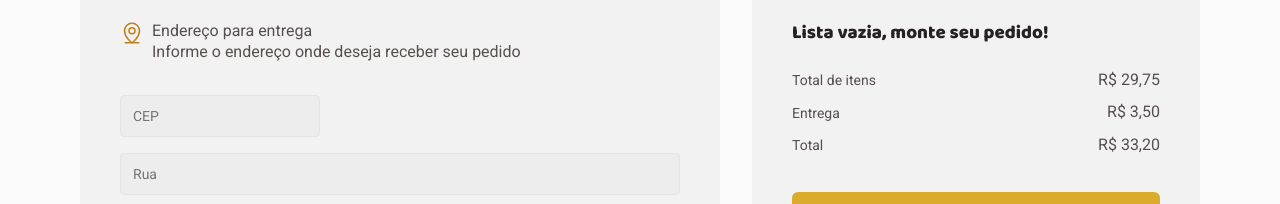
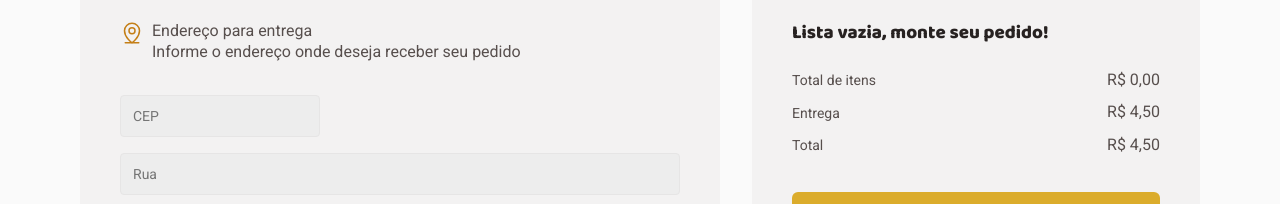
Before and after one commit to Cipriano99/ignite-coffee-delivery, a React (Vite) app: page /cart in a window 1280 px wide. Shown: the part 210-414 px from the top of the page. Built offline with nearby package versions, Linux system fonts and the light colour scheme.

Commit message:
feat(pricing): add currency formatter to price

```diff
--- a/src/components/MenuCardCoffee/index.tsx
+++ b/src/components/MenuCardCoffee/index.tsx
@@ -3,6 +3,7 @@ import { ShoppingCartSimple } from 'phosphor-react'
 import { InputCounter } from '../InputCounter'
 import { useCartCoffees } from '../../hooks/useCartCoffees'
 import { useState } from 'react'
+import { getCurrencyPrice } from '../../utils/getCurrencyPrice'
 
 interface CoffeeData {
   name: string
@@ -16,7 +17,9 @@ interface MenuCardCoffeeProps {
 }
 
 export const MenuCardCoffee = ({ dataCoffee }: MenuCardCoffeeProps) => {
-  const { name, tag, description, src, price } = dataCoffee
+  const { name, tag, description, src, price: hardPrice } = dataCoffee
+  const price = getCurrencyPrice(hardPrice)
+
   const { addNewCoffee } = useCartCoffees()
   const [coffeeQuantity, setCoffeeQuantity] = useState(1)
 
@@ -45,7 +48,7 @@ export const MenuCardCoffee = ({ dataCoffee }: MenuCardCoffeeProps) => {
       <div>
         <Price>
           <span>R$</span>
-          <h4>{price}</h4>
+          <h4>{price.slice(3)}</h4>
         </Price>
 
         <Actions>
--- a/src/pages/Cart/OrderDetails/index.tsx
+++ b/src/pages/Cart/OrderDetails/index.tsx
@@ -1,10 +1,20 @@
 import { useCartCoffees } from '../../../hooks/useCartCoffees'
+import { getCurrencyPrice } from '../../../utils/getCurrencyPrice'
 import { OrderCardCoffee } from '../components/OrderCardCoffee'
 
 import { ContentContainer, OrderResume } from './styles'
 
 export const Order = () => {
-  const { cartCoffees, addNewCoffee } = useCartCoffees()
+  const { cartCoffees } = useCartCoffees()
+  const totalSumCoffee = cartCoffees.reduce((prev, curr, index, array) => {
+    return prev + array[index].price * array[index].un
+  }, 0)
+  const deliveryValue = 4.5
+
+  const totalItems = getCurrencyPrice(totalSumCoffee)
+  const deliveryPrice = getCurrencyPrice(deliveryValue)
+
+  const totalOrder = getCurrencyPrice(totalSumCoffee + deliveryValue)
 
   return (
     <section>
@@ -22,17 +32,17 @@ export const Order = () => {
       <OrderResume>
         <div>
           <span>Total de itens</span>
-          <span>R$ 29,75</span>
+          <span>{totalItems}</span>
         </div>
 
         <div>
           <span>Entrega</span>
-          <span>R$ 3,50</span>
+          <span>{deliveryPrice}</span>
         </div>
 
         <div>
           <span>Total</span>
-          <span>R$ 33,20</span>
+          <span>{totalOrder}</span>
         </div>
 
         <button type="submit">Confirmar pedido</button>
--- a/src/pages/Cart/components/OrderCardCoffee/index.tsx
+++ b/src/pages/Cart/components/OrderCardCoffee/index.tsx
@@ -3,6 +3,7 @@ import { InputCounter } from '../../../../components/InputCounter'
 
 import { Actions, CardContainer, OrderItem } from './styles'
 import { useCartCoffees } from '../../../../hooks/useCartCoffees'
+import { getCurrencyPrice } from '../../../../utils/getCurrencyPrice'
 
 interface CoffeeData {
   name: string
@@ -43,7 +44,7 @@ export const OrderCardCoffee = ({ dataCoffee }: OrderCardCoffeeProps) => {
             </button>
           </Actions>
         </div>
-        <h4>R${dataCoffee.price}</h4>
+        <h4>{getCurrencyPrice(dataCoffee.price)}</h4>
       </OrderItem>
       <hr />
     </CardContainer>
--- /dev/null
+++ b/src/utils/getCurrencyPrice.ts
@@ -0,0 +1,5 @@
+export const getCurrencyPrice = (price: number) =>
+  new Intl.NumberFormat('pt-BR', {
+    style: 'currency',
+    currency: 'BRL',
+  }).format(price)
```
